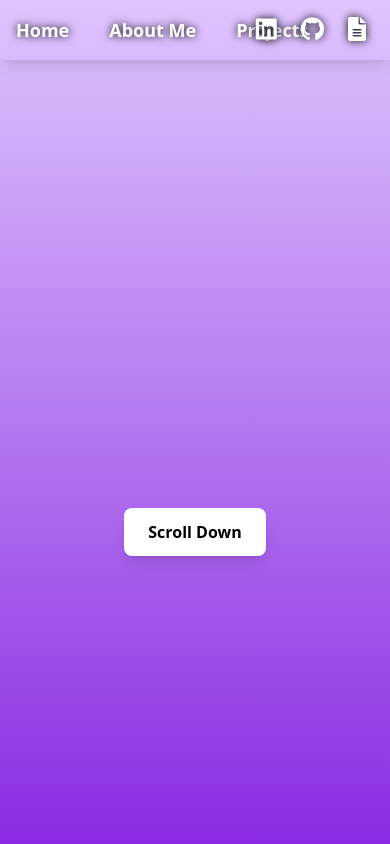
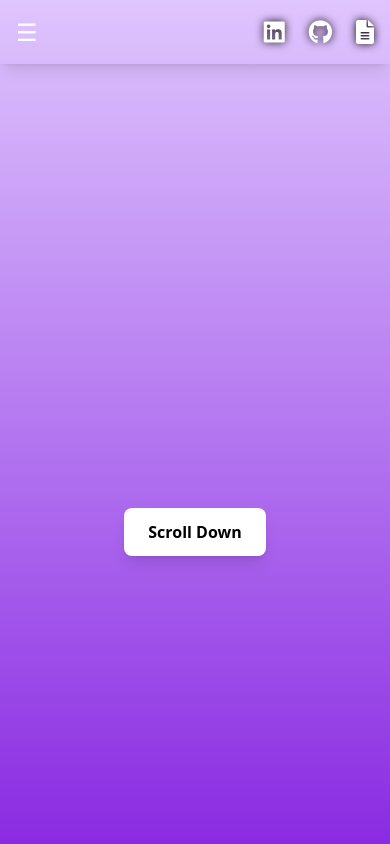
Before and after one commit to judelwin/jude-lwin-portfolio, a React (Create React App) app: page / in a window 390 px wide. Shown: the top 844 px of the page. Built offline with nearby package versions, Linux system fonts and the light colour scheme.

Commit message:
fix mobile navbar

```diff
--- a/src/components/Nav.tsx
+++ b/src/components/Nav.tsx
@@ -1,9 +1,16 @@
-import React from 'react';
+import React, { useState } from 'react';
 
 const Nav: React.FC = () => {
+  const [isOpen, setIsOpen] = useState(false);
+
   return (
+    <>
     <nav className="bg-gradient-to-r from-violet-800 via-lavender-700 to-transparent p-4 fixed w-full top-0 z-10 shadow-lg">
-      <ul className="drop-shadow-[0_0_4px_rgba(0,0,0,1.0)] flex items-center space-x-10">
+      <div className="flex justify-between items-center w-full">
+
+
+        {/* Desktop Navigation */}
+        <ul className="hidden md:flex items-center space-x-10 drop-shadow-[0_0_4px_rgba(0,0,0,1.0)]">
           <li className="transition-transform transform hover:scale-105">
             <a href="#intro" className="text-white font-bold text-lg hover:text-violet-400 transition-colors duration-300">Home</a>
           </li>
@@ -14,18 +21,46 @@ const Nav: React.FC = () => {
             <a href="#projects" className="text-white font-bold text-lg hover:text-violet-400 transition-colors duration-300">Projects</a>
           </li>
         </ul>
-      <div className="drop-shadow-[0_0_4px_rgba(0,0,0,1.0)] flex items-center justify-center absolute right-6 top-1/2 transform -translate-y-1/2 space-x-6">
+
+        {/* Mobile Menu Button */}
+        <button
+          className="md:hidden text-white text-2xl"
+          onClick={() => setIsOpen(!isOpen)}
+        >
+          ☰
+        </button>
+
+        {/* Social Icons (Always Visible) */}
+        <div className="flex items-center space-x-6 drop-shadow-[0_0_4px_rgba(0,0,0,1.0)]">
           <a href="https://www.linkedin.com/in/jude-lwin/" target="_blank" rel="noopener noreferrer" className="transition-transform transform hover:scale-110">
-          <i className="fab fa-linkedin text-white" style={{ fontSize: '24px' }}></i>
+            <i className="fab fa-linkedin text-white text-2xl"></i>
           </a>
           <a href="https://github.com/judelwin" target="_blank" rel="noopener noreferrer" className="transition-transform transform hover:scale-110">
-          <i className="fab fa-github text-white" style={{ fontSize: '24px' }}></i>
+            <i className="fab fa-github text-white text-2xl"></i>
           </a>
-        <a href="\Jude_N_Lwin_Resume.pdf" target="_blank" rel="noopener noreferrer" className="transition-transform transform hover:scale-110">
-          <i className="fas fa-file-alt text-white" style={{ fontSize: '24px' }}></i>
+          <a href="/Jude_N_Lwin_Resume.pdf" target="_blank" rel="noopener noreferrer" className="transition-transform transform hover:scale-110">
+            <i className="fas fa-file-alt text-white text-2xl"></i>
           </a>
         </div>
+      </div>
+
+
+      {isOpen && (
+  <div className="absolute left-0 mt-2">
+    <ul className="md:hidden flex flex-col items-start w-full bg-violet-800 pt-4 pb-2 shadow-lg rounded-b-lg">
+      <li><a href="#intro" className="text-white font-bold text-lg hover:text-violet-400 py-2 px-4">Home</a></li>
+      <li><a href="#about" className="text-white font-bold text-lg hover:text-violet-400 py-2 px-4">About Me</a></li>
+      <li><a href="#projects" className="text-white font-bold text-lg hover:text-violet-400 py-2 px-4">Projects</a></li>
+    </ul>
+  </div>
+)}
+
+
+
+
+
     </nav>
+    </>
   );
 };
 
--- a/src/index.css
+++ b/src/index.css
@@ -9,6 +9,11 @@
 html {
     scroll-behavior: smooth;
   }
+  html, body {
+    overflow-x: hidden;
+    width: 100%;
+  }
+
 
 
 .carousel-container {
```
Lines whose indentation alone changed are shown as unchanged.
